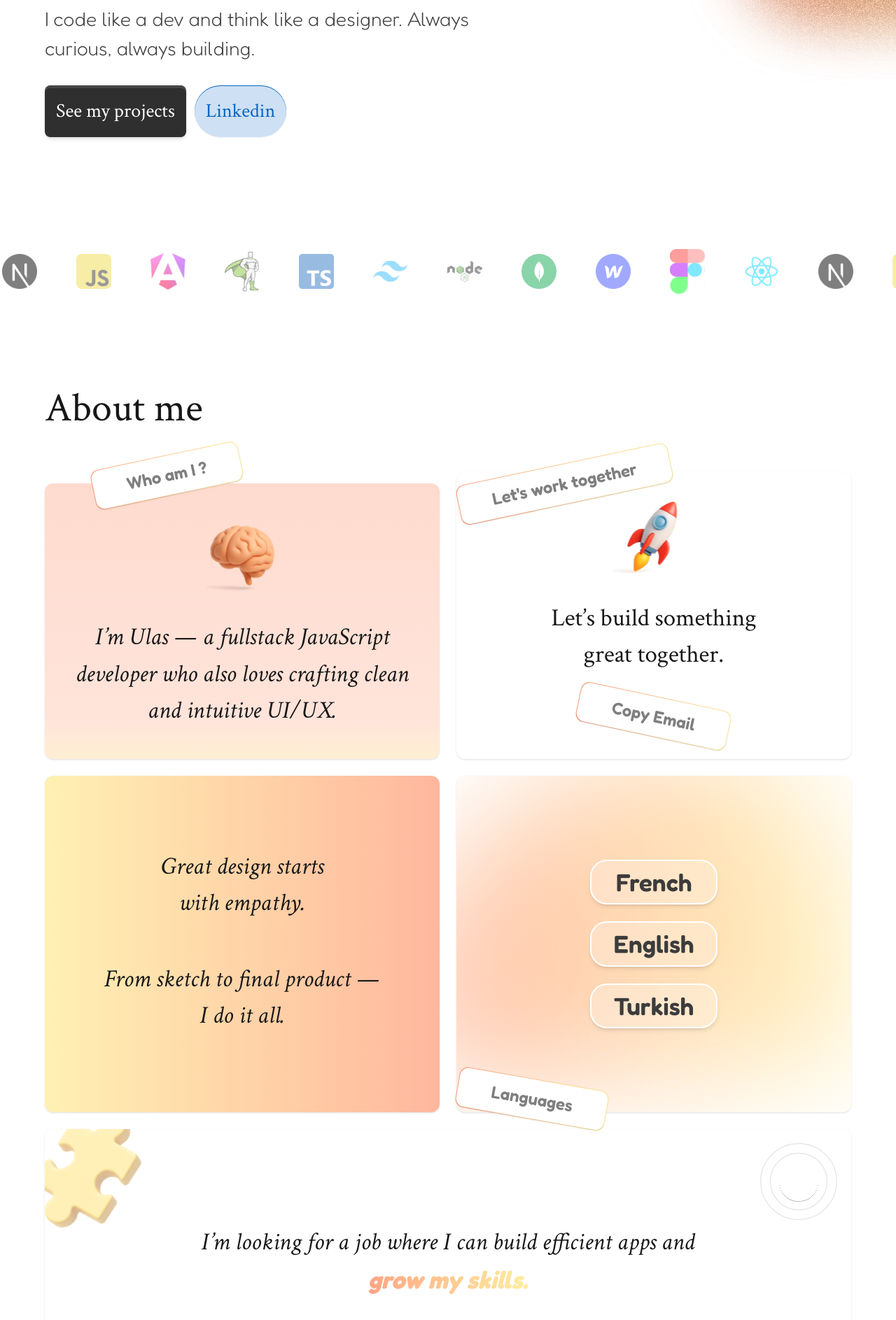
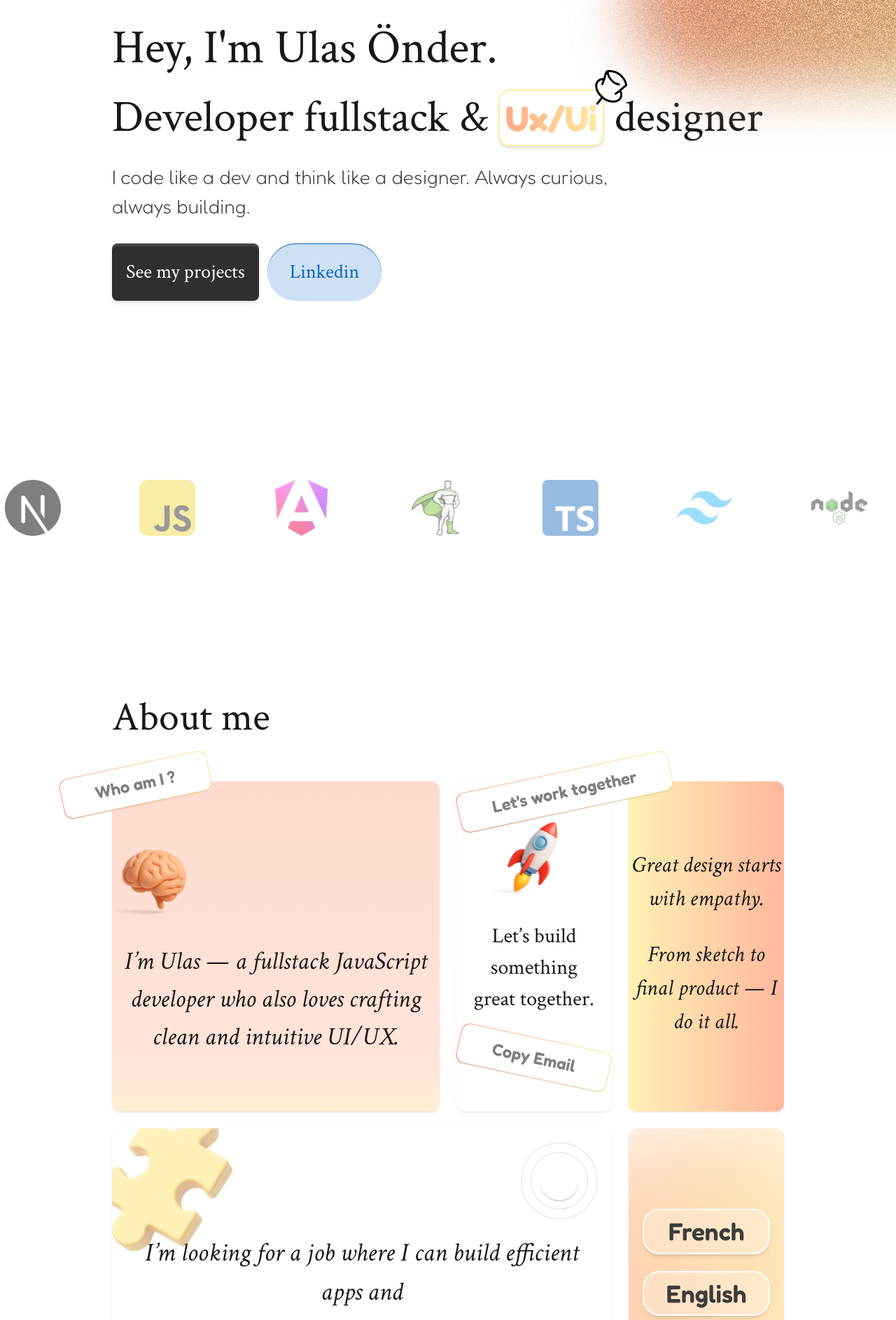
Before and after one commit to Onderito/portfolio-v2, a Next.js app: page / in a window 1280 px wide. Shown: the part 460-2347 px from the top of the page at 70% size. Built offline with nearby package versions, Linux system fonts and the light colour scheme.

Commit message:
responsive desktop almost done

```diff
--- a/src/app/globals.css
+++ b/src/app/globals.css
@@ -25,8 +25,8 @@
 }
 
 .bg-dots {
-  background-image: radial-gradient(#00000028 1px, transparent 1px);
-  background-size: 40px 40px;
+  background-image: radial-gradient(#00000013 1px, transparent 1px);
+  background-size: 20px 20px;
   background-repeat: repeat;
   background-color: #fff; /* couleur de fond derrière les points */
 }
--- a/src/app/section/aboutMe.tsx
+++ b/src/app/section/aboutMe.tsx
@@ -4,54 +4,60 @@ import GradientButton from "../components/button";
 
 export default function AboutMe() {
   return (
-    <section className="p-4 mt-10 md:p-12 lg:p-16">
-      <h2 className="text-[32px] font-crimson md:text-[48px] lg:text-[58px] ">
+    <section className="p-4 mt-10 md:p-12 lg:p-16 xl:p-40">
+      <h2 className="text-[32px] font-crimson md:text-[48px] lg:text-[58px]">
         About me
       </h2>
-      <div className="grid grid-cols-1 md:grid-cols-2 gap-6 mt-8 md:mt-12">
-        <div className=" flex flex-col justify-center items-center gap-8 py-10 relative bg-[linear-gradient(to_bottom,_rgba(255,165,133,0.4)_0%,_rgba(255,165,133,0.3)_85%,_rgba(255,237,160,0.5)_110%)] shadow-sm rounded-xl p-6 mt-4">
-          <Image src={"/brain.svg"} alt="Brain icon" width={120} height={210} />
-          <p className="font-crimson italic text-[28px] lg:text-[35px] text-center">
+
+      <div className="grid grid-cols-1 md:grid-cols-2 xl:grid-cols-8 xl:auto-rows-fr gap-6 mt-8 md:mt-12">
+        {/* Brain card */}
+        <div className="flex flex-col justify-center items-center xl:col-span-4 gap-8 py-10 relative bg-[linear-gradient(to_bottom,_rgba(255,165,133,0.4)_0%,_rgba(255,165,133,0.3)_85%,_rgba(255,237,160,0.5)_110%)] shadow-sm rounded-xl p-6 xl:p-0 min-h-[350px]">
+          <Image
+            src="/brain.svg"
+            alt="Brain icon"
+            width={120}
+            height={210}
+            className="xl:self-start"
+          />
+          <p className="font-crimson italic text-[28px] lg:text-[35px] xl:text-[36px] text-center">
             I’m Ulas — a fullstack JavaScript developer who also loves crafting
             clean and intuitive UI/UX.
           </p>
-
           <GradientButton
-            className="absolute top-[-10%] right-0 -rotate-12 md:right-[50%]"
+            className="absolute top-[-10%] right-0 xl:right-[70%] xl:top-[-5%] -rotate-12 md:right-[50%]"
             text="Who am I ?"
             size="lg"
           />
         </div>
 
-        <div className=" relative flex flex-col justify-center items-center gap-8 shadow-sm rounded-xl py-8">
+        {/* Card build together */}
+        <div className="relative flex flex-col justify-center items-center gap-8 shadow-sm rounded-xl py-12 xl:col-span-2 min-h-[350px]">
           <GradientButton
             className="absolute -rotate-12 top-[-3%] left-0"
             text="Let's work together"
             size="lg"
           />
-          <Image
-            src={"/rocket.svg"}
-            alt="Rocket icon"
-            width={120}
-            height={120}
-          />
-          <p className="font-crimson text-[28px] lg:text-[35px] text-center">
+          <Image src="/rocket.svg" alt="Rocket icon" width={120} height={120} />
+          <p className="font-crimson text-[28px] lg:text-[35px] xl:text-[30px] text-center">
             Let’s build something <br /> great together.
           </p>
           <GradientButton className="rotate-12" text="Copy Email" size="lg" />
         </div>
-        <div className="bg-gradient-to-l from-[#FFA585]/80 from-0% to-[#FFEDA0]/80 to-100% shadow-sm rounded-xl py-12 md:flex md:flex-col md:justify-center md:items-center ">
-          <p className="font-crimson italic text-[28px] lg:text-[35px] text-center">
+
+        {/* Card 3  */}
+        <div className="bg-gradient-to-l from-[#FFA585]/80 to-[#FFEDA0]/80 shadow-sm xl:col-span-2 rounded-xl py-12 flex flex-col justify-center items-center min-h-[350px]">
+          <p className="font-crimson italic text-[28px] lg:text-[35px] xl:text-[32px] text-center">
             Great design starts <br /> with empathy.
           </p>
           <br />
-          <br />
-          <p className=" p-2 font-crimson italic text-[28px] lg:text-[35px] text-center">
-            From sketch to final product — <br /> I do it all.
+          <p className="p-2 font-crimson italic text-[28px] lg:text-[35px] xl:text-[32px] text-center">
+            From sketch to final product — I do it all.
           </p>
         </div>
-        <div className="relative">
-          <div className="relative overflow-hidden flex flex-col justify-center items-center gap-8 shadow-sm rounded-xl py-30">
+
+        {/* Languages */}
+        <div className="xl:col-span-2 shadow-sm rounded-xl relative min-h-[350px] flex flex-col justify-center items-center">
+          <div className="relative overflow-hidden rounded-xl w-full h-full flex flex-col justify-center items-center gap-8">
             <Image
               src="/blob-blur.svg"
               alt="Blob icon"
@@ -59,13 +65,13 @@ export default function AboutMe() {
               className="absolute w-full h-full object-cover -z-10"
             />
             <div className="flex flex-col gap-4 lg:gap-6 font-fredoka font-semibold text-[30px] lg:text-[35px] text-[#3C3C3C]">
-              <button className="border-2 border-white rounded-3xl px-8 py-1 shadow-md  backdrop-blur-2xl bg-white/25">
+              <button className="border-2 border-white rounded-3xl px-8 py-1 shadow-md backdrop-blur-2xl bg-white/25">
                 French
               </button>
-              <button className="border-2 border-white rounded-3xl px-8 py-1  shadow-md  backdrop-blur-2xl bg-white/25">
+              <button className="border-2 border-white rounded-3xl px-8 py-1 shadow-md backdrop-blur-2xl bg-white/25">
                 English
               </button>
-              <button className="border-2 border-white rounded-3xl px-8 py-1  shadow-md  backdrop-blur-2xl bg-white/25">
+              <button className="border-2 border-white rounded-3xl px-8 py-1 shadow-md backdrop-blur-2xl bg-white/25">
                 Turkish
               </button>
             </div>
@@ -76,23 +82,28 @@ export default function AboutMe() {
             size="lg"
           />
         </div>
-        <div className="shadow-sm rounded-xl flex justify-center items-center relative py-34 md:col-span-2">
-          <p className="font-crimson italic text-[28px] lg:text-[35px] text-center">
-            I’m looking for a job where I can build efficient apps and <br />{" "}
+
+        {/* Final card */}
+        <div
+          className="shadow-sm rounded-xl flex justify-center items-center relative py-12 px-6 md:col-span-2 xl:col-span-6 xl:col-start-1 xl:row-start-2
+"
+        >
+          <p className="font-crimson italic text-[28px] lg:text-[35px] xl:text-[37px] text-center">
+            I’m looking for a job where I can build efficient apps and <br />
             <span className="bg-gradient-to-r from-[#FFA585] to-[#FFEDA0] bg-clip-text text-transparent font-fredoka font-bold">
               grow my skills.
             </span>
           </p>
           <Image
             className="absolute top-0 left-0"
-            src={"/puzzle.svg"}
+            src="/puzzle.svg"
             alt="Puzzle icon"
-            width={200}
+            width={250}
             height={200}
           />
           <Image
             className="absolute top-5 right-5"
-            src={"/circle.svg"}
+            src="/circle.svg"
             alt="Mail icon"
             width={110}
             height={110}
--- a/src/app/section/profile.tsx
+++ b/src/app/section/profile.tsx
@@ -3,34 +3,34 @@ import Image from "next/image";
 
 export default function Profile() {
   return (
-    <div className="relative overflow-x-hidden">
+    <div className="relative overflow-x-hidden ">
       <Image
         src="/little-noise.svg"
         alt="Profile picture"
         width={0}
         height={0}
-        className=" w-[300px] h-[300px] md:w-[500px] md:h-[500px] lg:w-[550px] lg:h-[550px] rounded-full absolute right-[-10%] top-[15%] "
+        className=" w-[300px] h-[300px] md:w-[500px] md:h-[500px] lg:w-[550px] lg:h-[550px] xl:w-[600px] xl:h-[600px] rounded-full xl:rounded-none absolute right-[-10%] xl:right-0 top-[15%] "
       />
-      <section className="p-4 pt-20 md:p-12 lg:p-16">
+      <section className="p-4 pt-20 md:p-12 lg:p-16 xl:p-40 ">
         <Image
           src="/profile.svg"
           alt="Profile picture"
           width={0}
           height={0}
-          className="w-[150px] h-[142px] md:w-[180px] md:h-[182px] lg:w-[200px] lg:h-[202px] "
+          className="w-[150px] h-[142px] md:w-[180px] md:h-[182px] lg:w-[200px] lg:h-[202px] xl:w-[300px] xl:h-[302px]"
         />
 
         <div>
-          <h1 className="font-crimson text-[44px] mt-4 md:text-[60px] lg:text-[68px]">
+          <h1 className="font-crimson text-[44px] mt-4 md:text-[60px] lg:text-[68px] xl-text[84px]">
             Hey, I'm Ulas Önder.
           </h1>
           <div>
-            <h2 className="font-crimson text-[32px] md:text-[44px] lg:text[56px]">
+            <h2 className="font-crimson text-[32px] md:text-[44px] lg:text[56px] xl:text-[64px]">
               Developer fullstack &{" "}
-              <span className="relative font-fredoka font-bold shadow-md p-2 text-[30px] lg:text-[40px] rounded-2xl bg-gradient-to-r from-[#FFA585] to-[#FFEDA0] bg-clip-text text-transparent border-2 border-double border-[#FFEDA0]">
+              <span className="relative font-fredoka font-bold shadow-md p-2 text-[30px] lg:text-[40px] xl:text-[50px] rounded-2xl bg-gradient-to-r from-[#FFA585] to-[#FFEDA0] bg-clip-text text-transparent border-2 border-double border-[#FFEDA0]">
                 Ux/Ui
                 <Image
-                  className=" w-[40px] h-[40px] lg:w-[50px] lg:h-[50px] absolute top-[-46%] right-[-28%]"
+                  className=" w-[40px] h-[40px] lg:w-[50px] lg:h-[50px] xl:w-[60px] xl:h-[60px] absolute top-[-46%] right-[-28%]"
                   src={"/pin.svg"}
                   alt="Pin icon"
                   width={0}
@@ -40,15 +40,15 @@ export default function Profile() {
               designer
             </h2>
           </div>
-          <p className="text-[16px] font-fredoka font-light mt-2 lg:mt-4 text-neutral-700 max-w-md md:max-w-2xl md:text-[24px] lg:text-[28px]">
+          <p className="text-[16px] font-fredoka font-light mt-2 lg:mt-4 text-neutral-700 max-w-md md:max-w-2xl xl:max-w-3xl md:text-[24px] lg:text-[28px]">
             I code like a dev and think like a designer. Always curious, always
             building.
           </p>
           <div className="mt-6 lg:mt-8 font-crimson text-[22px] lg:text-[28px] flex gap-3">
-            <button className="text-white shadow-md inset-shadow-md bg-[#2F2F2F] rounded-lg p-3 md:p-4">
+            <button className="text-white shadow-md inset-shadow-md bg-[#2F2F2F] rounded-lg p-3 md:p-4 xl:p-5">
               See my projects
             </button>
-            <button className="text-[#0B66C2] shadow-xs inset-shadow-lg bg-[#0B66C2]/20 rounded-full p-3 md:p-4">
+            <button className="text-[#0B66C2] shadow-xs inset-shadow-lg bg-[#0B66C2]/20 rounded-full p-3 md:p-4 xl:p-5 xl:px-8">
               Linkedin
             </button>
           </div>
--- a/src/app/section/stack.tsx
+++ b/src/app/section/stack.tsx
@@ -20,10 +20,16 @@ export default function Stack() {
 
   return (
     <div className="overflow-hidden w-full bg-white py-4 mt-20">
-      <ul className="flex items-center animate-marquee gap-14 min-w-max ">
+      <ul className="flex justify-center items-center animate-marquee gap-14 xl:gap-28 min-w-max ">
         {stackIcons.map((icon, index) => (
           <li key={index}>
-            <Image src={icon.src} alt={icon.alt} width={50} height={50} />
+            <Image
+              src={icon.src}
+              alt={icon.alt}
+              width={0}
+              height={0}
+              className="w-[50px] h-[50px] md:w-[60px] md:h-[60px] lg:w-[70px] lg:h-[70px] xl:w-[80px] xl:h-[80px] object-contain"
+            />
           </li>
         ))}
       </ul>
```
